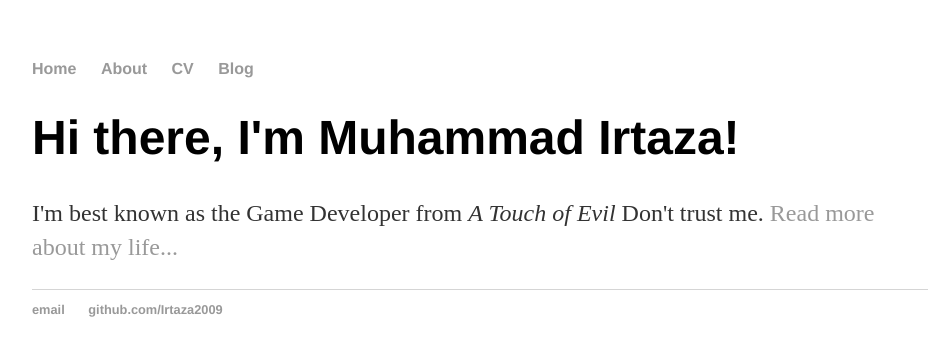
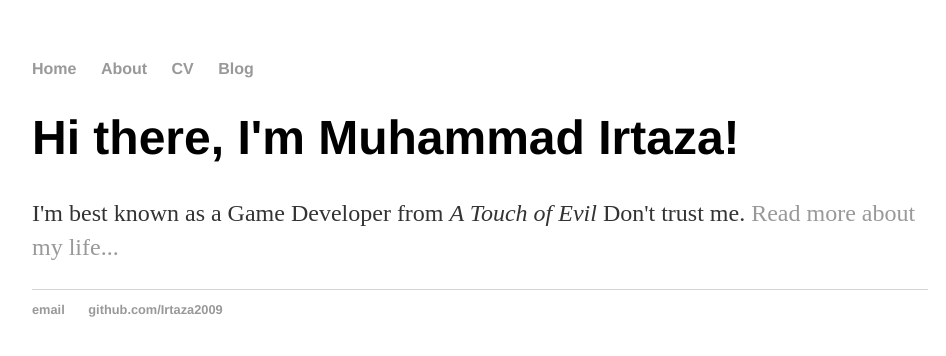
Before and after one commit to mujjazi/irtaza2009.github.io, a Jekyll site: the page built from index.html, in a window 1280 px wide. Shown: the top 356 px of the page, without its empty margins (160-1106 px from the left). Built offline with Jekyll 4.4.1, drawn with Linux system fonts in a browser that asks for light colours.

Commit message:
Update index.html

```diff
--- a/index.html
+++ b/index.html
@@ -1,30 +1,8 @@
-<!DOCTYPE html>
-<html>
-	<head>
-		<title>Muhammad Irtaza, Game Developer</title>
-		<!-- link to main stylesheet -->
-		<link rel="stylesheet" type="text/css" href="/css/main.css">
-	</head>
-	<body>
-		<nav>
-    		<ul>
-        		<li><a href="/">Home</a></li>
-	        	<li><a href="/about">About</a></li>
-        		<li><a href="/cv">CV</a></li>
-        		<li><a href="/blog">Blog</a></li>
-    		</ul>
-		</nav>
-		<div class="container">
-    		<div class="blurb">
-        		<h1>Hi there, I'm Muhammad Irtaza!</h1>
-				<p>I'm best known as the Game Developer from <em>A Touch of Evil</em> Don't trust me. <a href="/about">Read more about my life...</a></p>
-    		</div><!-- /.blurb -->
-		</div><!-- /.container -->
-		<footer>
-    		<ul>
-        		<li><a href="mailto:irtazanaqvi05@gmail.com">email</a></li>
-        		<li><a href="https://github.com/Irtaza2009">github.com/Irtaza2009</a></li>
-			</ul>
-		</footer>
-	</body>
-</html>
+---
+layout: default
+title: Muhammad Irtaza, Game Developer
+---
+<div class="blurb">
+	<h1>Hi there, I'm Muhammad Irtaza!</h1>
+	<p>I'm best known as a Game Developer from <em>A Touch of Evil</em> Don't trust me. <a href="/about">Read more about my life...</a></p>
+</div><!-- /.blurb -->
```
